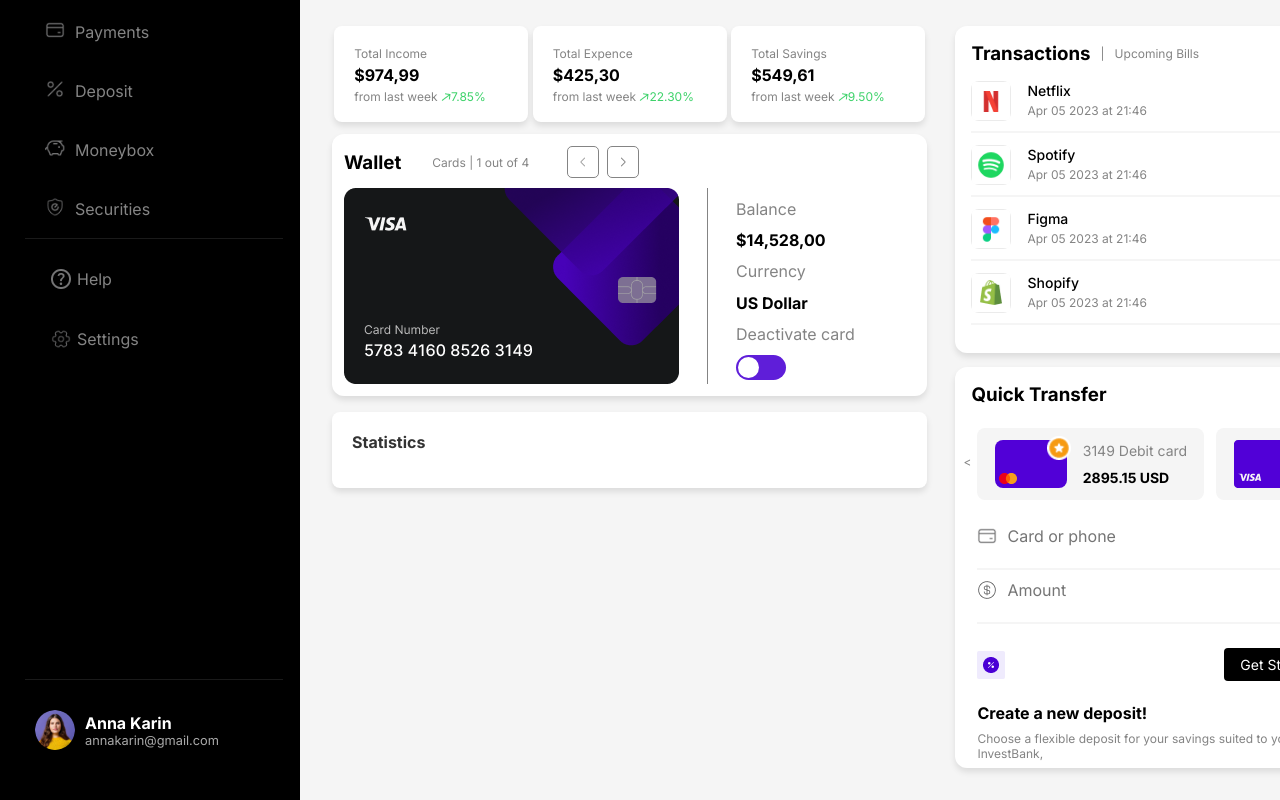
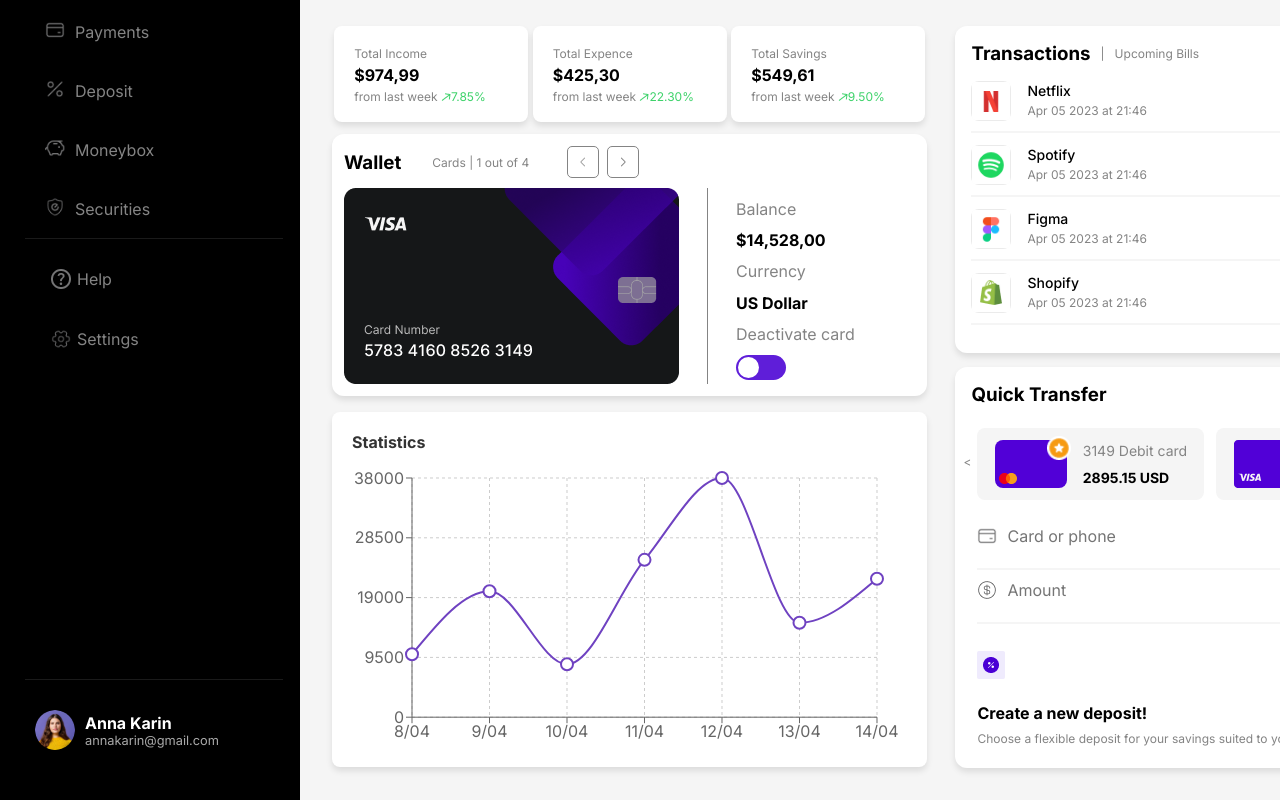
Before and after one commit to kazin-dev/dashboard, a React (Create React App) app: page / in a window 1280 px wide. Shown: the part 217-1017 px from the top of the page. Built offline with nearby package versions, Linux system fonts and the light colour scheme.

Commit message:
fazendo alterações de teste

```diff
--- a/package.json
+++ b/package.json
@@ -14,7 +14,7 @@
     "react-dom": "^18.3.1",
     "react-router-dom": "^7.0.1",
     "react-scripts": "5.0.1",
-    "recharts": "^2.14.1",
+    "recharts": "^2.15.0",
     "styled-components": "^6.1.13",
     "typescript": "^4.9.5",
     "web-vitals": "^2.1.4"
--- a/src/components/MainContent/QuickTransfer/styled.ts
+++ b/src/components/MainContent/QuickTransfer/styled.ts
@@ -12,10 +12,17 @@ export const Card = styled.div`
   padding: 16px;
   box-shadow: 0 4px 6px rgba(0, 0, 0, 0.1);
 
-  @media (max-width: 768px) {
-    max-width: 100%; /* Permite que o card ocupe toda a largura em telas menores */
+  @media (min-width: 768px) and (max-width: 1288px) {
+    max-width: auto;
+    width: 608px; /* Permite que o card ocupe toda a largura em telas menores */
     margin-left: 0;
     margin-right: 0;
+  }
+
+  /* Estilos para telas menores que 768px */
+  @media (max-width: 767px) {
+    max-width: 80%;
+    height: 430px;
   }
 `
 
--- a/src/components/MainContent/Statistcs/index.tsx
+++ b/src/components/MainContent/Statistcs/index.tsx
@@ -29,7 +29,7 @@ const StatisticsChart: React.FC = () => {
   return (
     <ChartContainer>
       <Title>Statistics</Title>
-      <ResponsiveContainer width="100%" height="85%">
+      <ResponsiveContainer width="100%" height={279.2}>
         <LineChart
           data={data}
           margin={{ top: 10, right: 30, left: 0, bottom: 0 }}
--- a/src/components/MainContent/Statistcs/styles.ts
+++ b/src/components/MainContent/Statistcs/styles.ts
@@ -10,7 +10,8 @@ export const ChartContainer = styled.div`
   margin-top: 16px;
 
   @media (max-width: 768px) {
-    height: 280px; /* Define uma altura fixa em telas menores */
+    max-width: 86%;
+    padding: 16px;
   }
 `
 
--- a/src/components/MainContent/Transactions/styled.ts
+++ b/src/components/MainContent/Transactions/styled.ts
@@ -15,17 +15,15 @@ export const CardTransactions = styled.div`
     list-style: none;
   }
 
+  /* Estilos para tablets */
   @media (min-width: 768px) and (max-width: 1024px) {
-    max-width: 400px; /* Permite que o card ocupe toda a largura em telas menores */
-    margin-left: 0;
-    margin-right: 0;
+    max-width: 400px; /* Ajusta a largura para tablets */
+    margin: 0 auto; /* Centraliza o card */
   }
 
   /* Estilos para telas menores que 768px */
-  @media (max-width: 767px) {
-    max-width: 100%; /* Permite que o card ocupe toda a largura em telas menores */
-    margin-left: 0;
-    margin-right: 0;
+  @media (max-width: 768px) {
+    max-width: 82%; /* Permite que o card ocupe quase toda a largura */
   }
 `
 
--- a/src/components/Sidebar/styles.ts
+++ b/src/components/Sidebar/styles.ts
@@ -194,6 +194,7 @@ export const Menu = styled.nav`
 
     .help-settings .help,
     .help-settings .settings {
+      margin-left: 150px;
       justify-content: center;
       padding: 10px;
 
--- a/src/styles.ts
+++ b/src/styles.ts
@@ -114,5 +114,6 @@ export const SecondContainer = styled.div`
   /* Estilos para telas menores que 768px */
   @media (max-width: 767px) {
     flex-direction: row;
+    margin: 0 auto;
   }
 `
```
Also changed, not shown: 1 other file (tests, documents, lock files or other folders).
